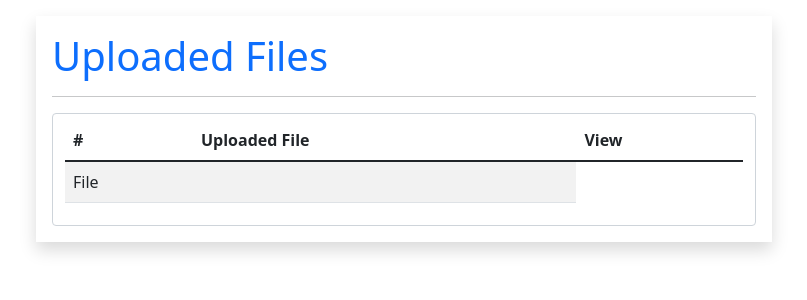
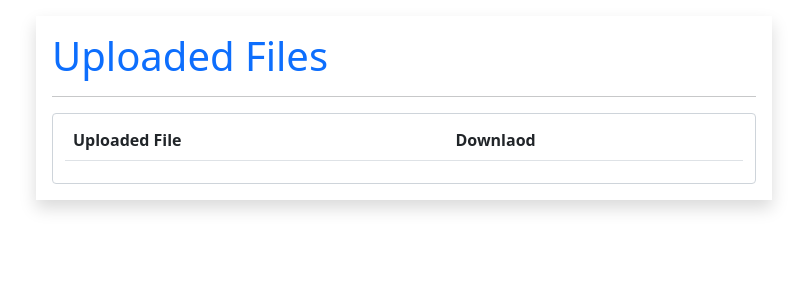
Before and after one commit to p4priyaranjan/CodePractical, a Django app: page /dashboard/ in a window 1280 px wide. Shown: the part 56-356 px from the top of the page, without its empty margins (236-1043 px from the left). Run offline with Django 3.2, Linux system fonts and the light colour scheme; a user stored in the database is signed in; tables that the repository leaves empty hold one stand-in row (values such as "Sample post"); lists and menus that the app fills with data are empty; some libraries are stand-ins or nearby versions.

Commit message:
Update dashboard.html

```diff
--- a/fileupload/templates/fileupload/dashboard.html
+++ b/fileupload/templates/fileupload/dashboard.html
@@ -24,16 +24,15 @@
                     <table class="table table-striped">
                         <thead>
                           <tr>
-                            <th scope="col">#</th>
                             <th scope="col">Uploaded File</th>
-                            <th scope="col">View</th>
+                            <th scope="col">Downlaod</th>
                           </tr>
                         </thead>
                         <tbody>
-                            {% for file in files %}
+                            {% for file in fs %}
                           <tr>
-                            <td>File</td>
-                            <td><a href="{{file.my_file.url}}"></a></td>
+                            <td>{{file.my_file}}</td>
+                            <td><a href="{{file.my_file.url}}">Download</a></td>
                           </tr>
                           {% endfor %}
                         </tbody>
```
